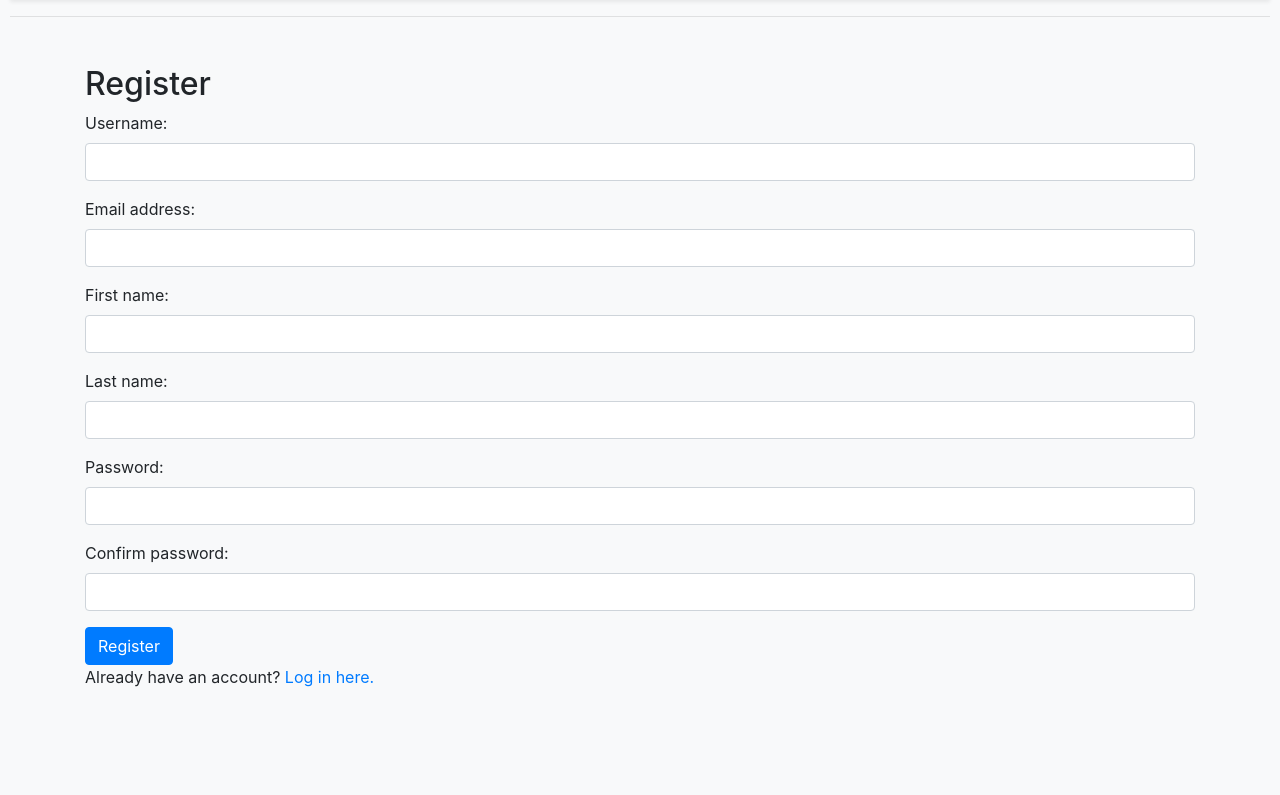
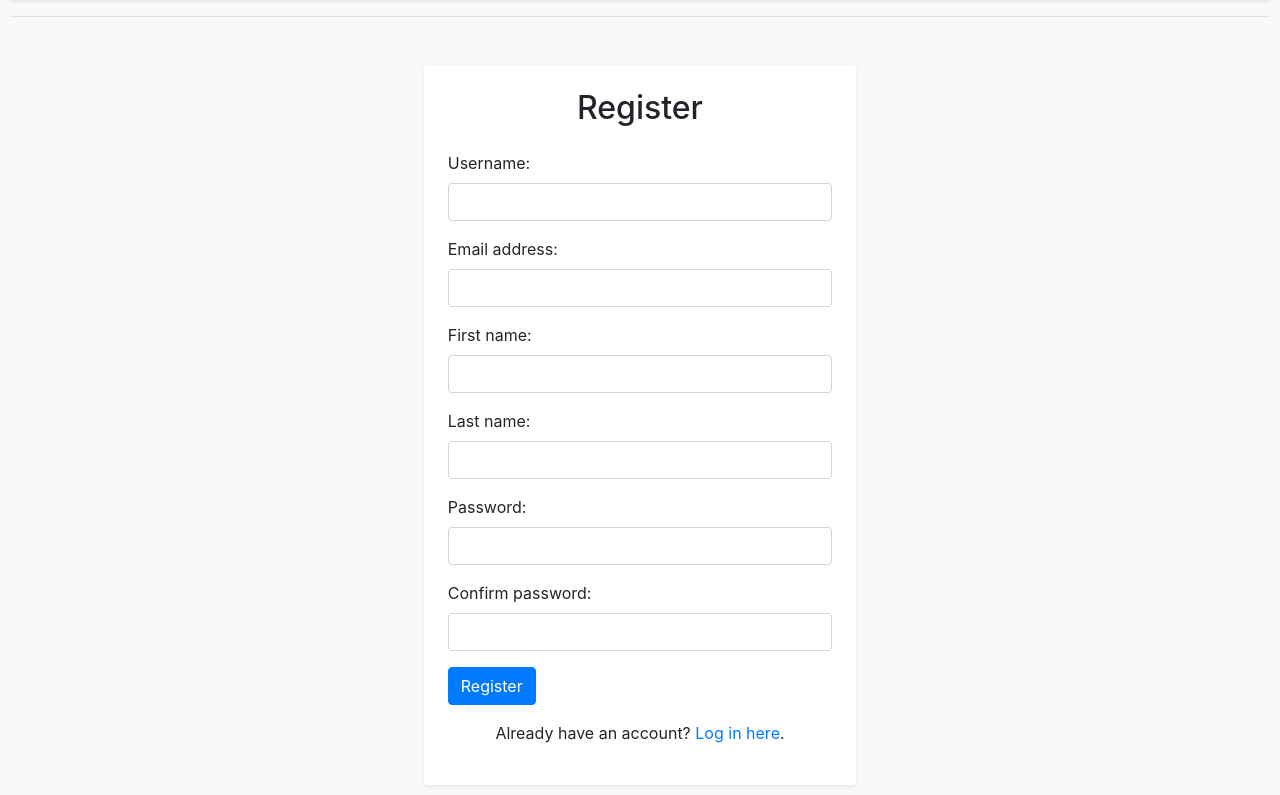
Before and after one commit to iygeal/e-commerce-auctions, a Django app: page /register in a window 1280 px wide. Shown: the part 91-886 px from the top of the page. Before the commit the page ends 778 px from the top, so only its background shows below. Run offline with Django 3.2, Linux system fonts and the light colour scheme; some libraries are stand-ins or nearby versions.

Commit message:
Styled the login and register templates

```diff
--- a/auctions/templates/auctions/register.html
+++ b/auctions/templates/auctions/register.html
@@ -2,25 +2,38 @@
 {% load widget_tweaks %}
 
 {% block body %}
-  <h2>Register</h2>
+  <div class="container mt-5">
+    <div class="row justify-content-center">
+      <div class="col-md-6 col-lg-5">
+        <div class="card shadow-sm border-0">
+          <div class="card-body p-4">
+            <h2 class="mb-4 text-center">Register</h2>
 
             <form action="{% url 'register' %}" method="post">
               {% csrf_token %}
-
               {% for field in form %}
-      <div class="form-group">
+                <div class="mb-3">
                   {{ field.label_tag }}
                   {{ field|add_class:"form-control" }}
                   {% if field.errors %}
-          <div class="text-danger">
-            {{ field.errors }}
+                    <div class="text-danger small mt-1">
+                      {{ field.errors|striptags }}
                     </div>
                   {% endif %}
                 </div>
               {% endfor %}
-
+              <div class="d-grid">
                 <button class="btn btn-primary" type="submit">Register</button>
+              </div>
             </form>
 
-  <p>Already have an account? <a href="{% url 'login' %}">Log in here.</a></p>
+            <p class="mt-3 text-center">
+              Already have an account?
+              <a href="{% url 'login' %}">Log in here</a>.
+            </p>
+          </div>
+        </div>
+      </div>
+    </div>
+  </div>
 {% endblock %}
```
Also changed, not shown: auctions/templates/auctions/category_listings.html (+22 -8 lines), auctions/templates/auctions/login.html (+19 -4 lines). Lines whose indentation alone changed are shown as unchanged.
